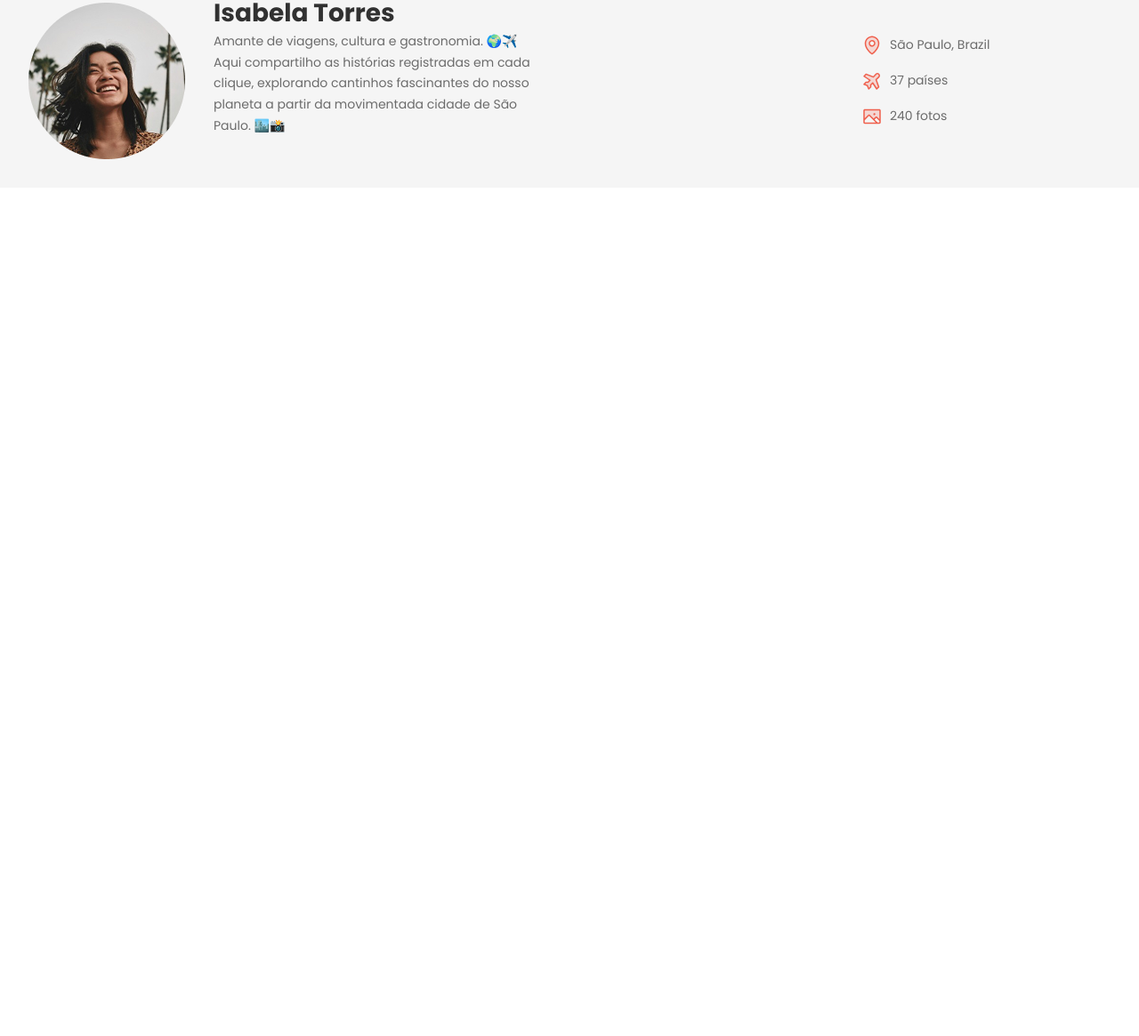
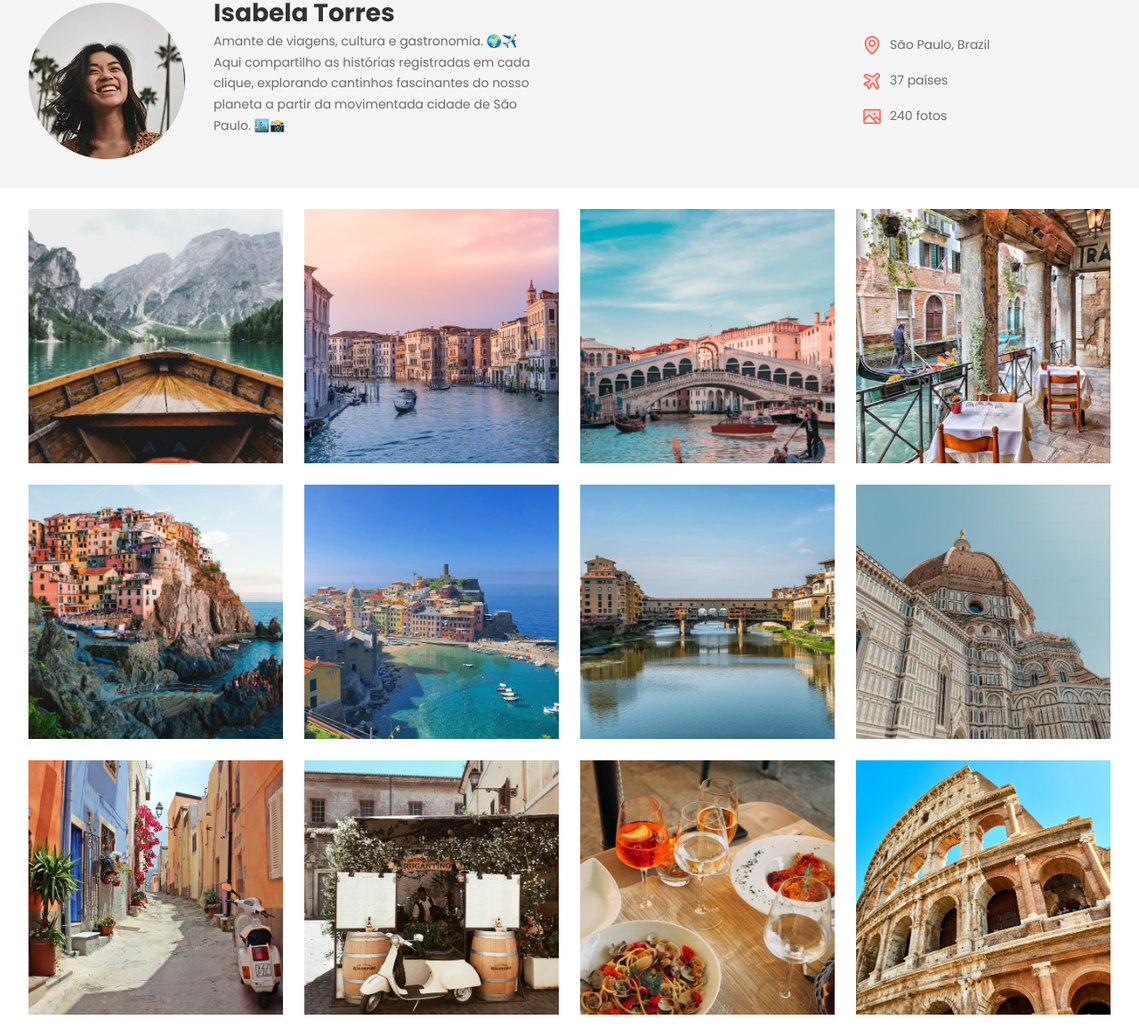
Before and after one commit to jricass/Projeto-Travelgram, a plain HTML site: page index.html in a window 1280 px wide. Shown: the part 125-1290 px from the top of the page at 89% size. Before the commit the page ends 800 px from the top, so only its background shows below. Drawn offline with Linux system fonts and the light colour scheme.

Commit message:
main gallery

```diff
--- a/index.html
+++ b/index.html
@@ -62,5 +62,20 @@
       </div>
     </header>
   </div>
+
+  <main class="container">
+    <img src="assets/images/Image 01.png" alt="...">
+    <img src="assets/images/Image 02.png" alt="...">
+    <img src="assets/images/Image 03.png" alt="...">
+    <img src="assets/images/Image 04.png" alt="...">
+    <img src="assets/images/Image 05.png" alt="...">
+    <img src="assets/images/Image 06.png" alt="...">
+    <img src="assets/images/Image 07.png" alt="...">
+    <img src="assets/images/Image 08.png" alt="...">
+    <img src="assets/images/Image 09.png" alt="...">
+    <img src="assets/images/Image 10.png" alt="...">
+    <img src="assets/images/Image 11.png" alt="...">
+    <img src="assets/images/Image 12.png" alt="...">
+  </main>
 </body>
 </html>
--- a/styles/index.css
+++ b/styles/index.css
@@ -1,3 +1,4 @@
 @import url(global.css);
 @import url(nav.css);
 @import url(header.css);
+@import url(main.css);
--- /dev/null
+++ b/styles/main.css
@@ -0,0 +1,13 @@
+main {
+  display: flex;
+  flex-wrap: wrap;
+  gap: 24px;
+  padding-block: 24px;
+  justify-content: center;
+}
+
+main img {
+  width: 286px;
+  height: 286px;
+  object-fit: cover;
+}
```
